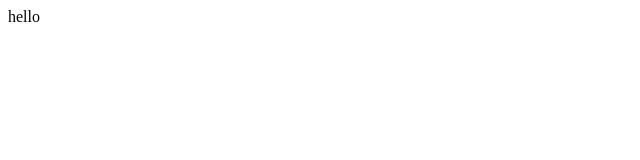
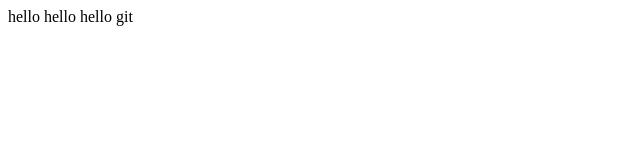
Before and after one commit to siddharth3pathi/18jan, a plain HTML site: page index.html in a window 1280 px wide. Shown: the whole page, without its empty margins (0-640 px from the left). Drawn offline with Linux system fonts and the light colour scheme.

Commit message:
changed a file

```diff
--- a/index.html
+++ b/index.html
@@ -8,5 +8,6 @@
 </head>
 <body>
     hello
+    hello hello git
 </body>
 </html>
```
